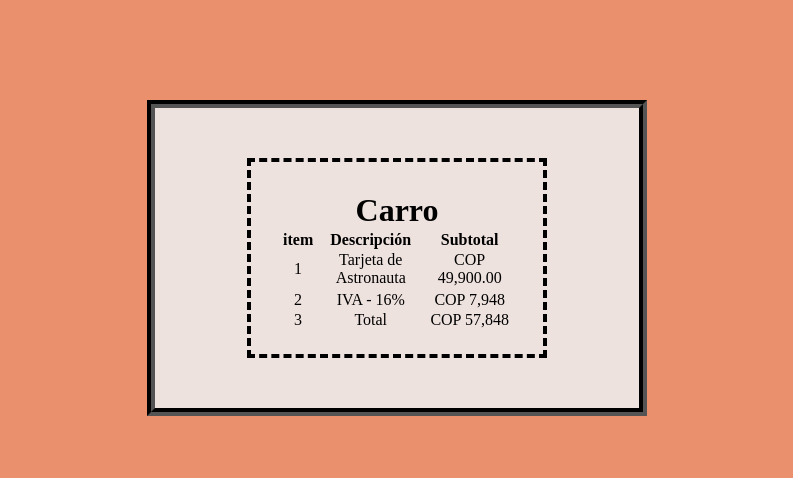
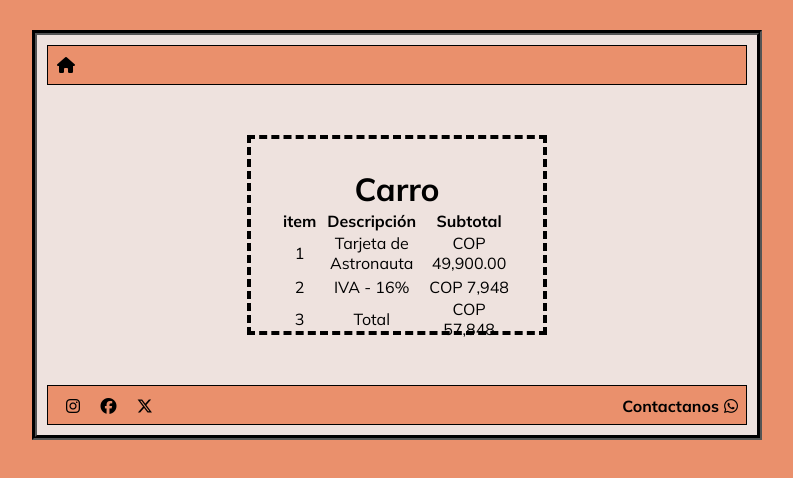
Before and after one commit to Josecode10/actividades_bem, a plain HTML site: page index_carro.html in a window 1280 px wide. Shown: the whole page, without its empty margins (243-1036 px from the left). Drawn offline with Linux system fonts and the light colour scheme.

Commit message:
unificación de estilos en una sola hoja de estilos

```diff
--- a/carro.css
+++ /dev/null
@@ -1,32 +0,0 @@
-* {
-    margin: 0px;
-    padding: 0px;
-    box-sizing: border-box;
-}
-
-:root {
-    --fondo1: #EA906C;
-    --fondo2: #EEE2DE;
-}
-
-body {
-    background-color: var(--fondo1);
-}
-
-main {
-    max-width: 500px;
-    height: auto;
-    border: 8px groove #000;
-    margin: 100px auto;
-    text-align: center;
-    background-color: var(--fondo2);
-}
-
-/* 14. Componente de resumen de carrito.  */
-.tabla { /* 7. Componente de tabla de datos. */
-    width: 300px;
-    height: 200px;
-    border: 4px dashed #000;
-    margin: 50px auto;
-    padding: 30px;
-}
--- a/carro.html
+++ b/index_carro.html
@@ -4,10 +4,22 @@
     <meta charset="UTF-8">
     <meta name="viewport" content="width=device-width, initial-scale=1.0">
     <title>Carro</title>
-    <link rel="stylesheet" href="carro.css">
+    <link rel="stylesheet" href="style.css">
+    <link rel="stylesheet" href="https://cdnjs.cloudflare.com/ajax/libs/font-awesome/6.7.2/css/all.min.css">
+    <link rel="preconnect" href="https://fonts.googleapis.com">
+    <link rel="preconnect" href="https://fonts.gstatic.com" crossorigin>
+    <link href="https://fonts.googleapis.com/css2?family=Mulish:ital,wght@0,200..1000;1,200..1000&display=swap" rel="stylesheet">
 </head>
 <body>
+
     <main>
+
+        <header class="encabezado">
+            <div class="encabezado__home">
+                <a href="index.html"><i class="fa-solid fa-house"></i></a>
+            </div>
+        </header>
+
         <div class="tabla">
             <h1 class="tabla__titulo">
                 Carro
@@ -42,6 +54,16 @@
 
         </div>
 
+        <footer class="piepagina">
+            <div class="piepagina__izquierda">
+                <a href=""><i class="fa-brands fa-instagram"></i></a>
+                <a href=""><i class="fa-brands fa-facebook"></i></a>
+                <a href=""><i class="fa-brands fa-x-twitter"></i></a>
+            </div>
+            <div class="piepagina__derecha">
+                <a href=""><label for="">Contactanos</label><i class="fa-brands fa-whatsapp"></i></a>
+            </div>
+        </footer>
     </main>
 
 </body>
--- a/home.css
+++ b/style.css
@@ -203,7 +203,7 @@ menu div a,
     height: 40px;
     border: 1px groove #000;
     position: relative;
-    margin: 10px 10px 50px 10px;
+    margin: 10px 10px 10px 10px;
     font-style: normal;
     background-color: var(--fondo1);
     text-decoration: none;
@@ -224,3 +224,37 @@ menu div a,
 .piepagina div a label { /* 8. Componente de pie de página. */
     margin-right: 5px;
 }
+
+/* ------- Estilos para el index_carro.html ------- */
+
+/* 14. Componente de resumen de carrito.  */
+
+.encabezado { /* 8. Componente de pie de página. */
+    width: auto;
+    height: 40px;
+    border: 1px groove #000;
+    position: relative;
+    margin: 10px 10px 10px 10px;
+    font-style: normal;
+    background-color: var(--fondo1);
+    text-decoration: none;
+    position: relative;
+}
+
+.encabezado__home {
+    position: absolute;
+    top: 9px;
+    left: 9px;
+}
+
+.encabezado div a i {
+    color: #000;
+}
+
+.tabla { /* 7. Componente de tabla de datos. */
+    width: 300px;
+    height: 200px;
+    border: 4px dashed #000;
+    margin: 50px auto;
+    padding: 30px;
+}
```
Also changed, not shown: index.html (renamed from home.html, +4 -4 lines).
